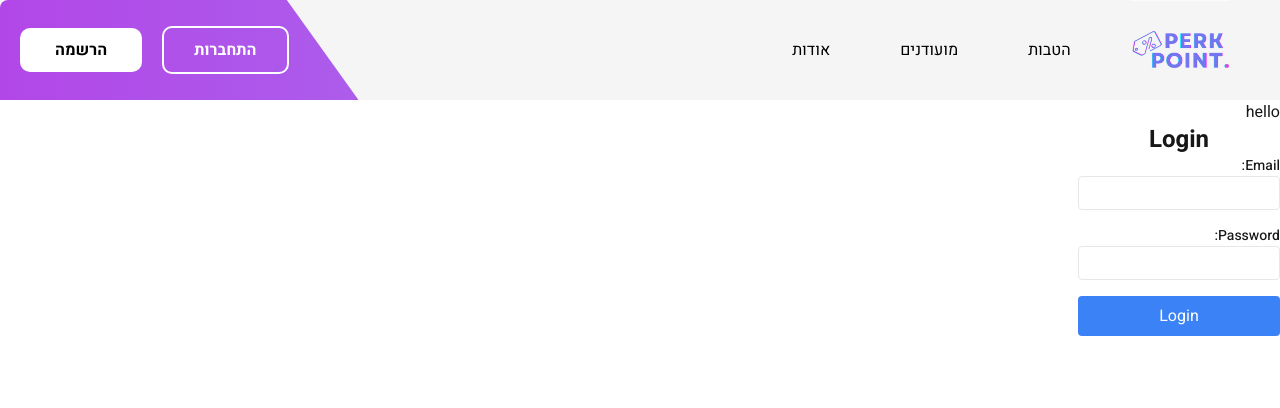
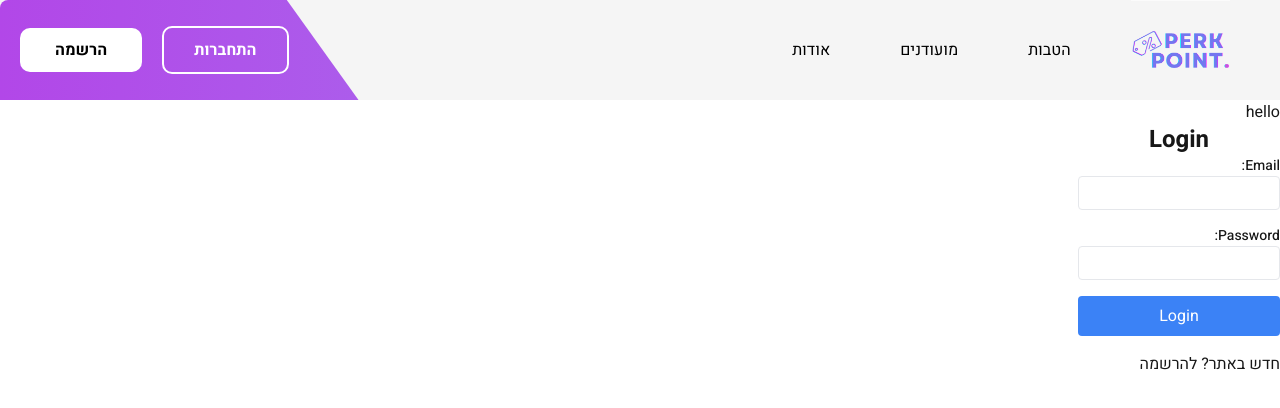
Before and after one commit to onico100/perk-point, a Next.js app: page /login in a window 1280 px wide. Shown: the top 408 px of the page. Built offline with nearby package versions, Linux system fonts and the light colour scheme; no server answers.

Commit message:
new-in-site

```diff
--- a/src/components/login.tsx
+++ b/src/components/login.tsx
@@ -3,6 +3,7 @@ import { useState } from "react";
 import useGeneralStore from "@/stores/generalStore";
 import { useLoginUser } from '@/hooks/useFetchUsers'
 import  {useFetchSupplier}  from "@/hooks/useFetchSupplier";
+import Link from "next/link";
 
 export default function Login() {
   const [email, setEmail] = useState("");
@@ -58,6 +59,8 @@ export default function Login() {
           type="submit"
           className="bg-blue-500 text-white rounded px-4 py-2 hover:bg-blue-600 transition"
         >Login</button>
+
+        <Link href={"/signup"}>חדש באתר? להרשמה</Link>
       </form>
 
 
```
